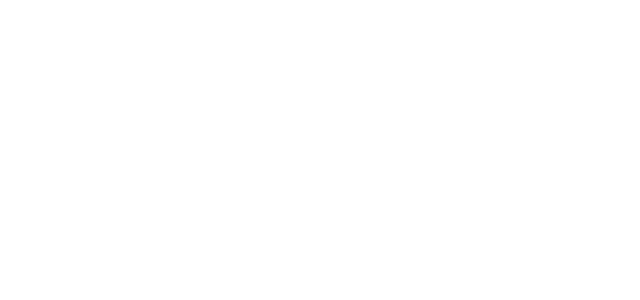
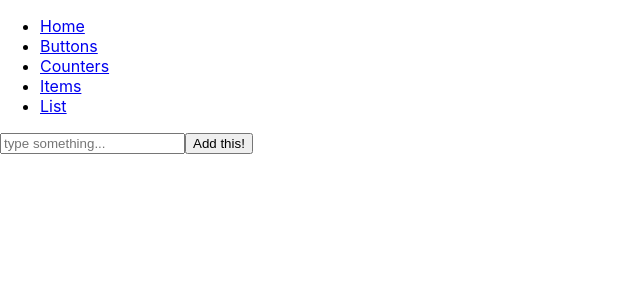
Before and after one commit to tjmlehtinen/kodarit_react_spring_2023, a React (Create React App) app: page /list in a window 1280 px wide. Before the commit this address had no page. Shown: the top 300 px of the page, without its empty margins (0-640 px from the left). Built offline with nearby package versions, Linux system fonts and the light colour scheme.

Commit message:
list aloitettu

```diff
--- a/src/App.js
+++ b/src/App.js
@@ -6,6 +6,7 @@
 import { Router } from "./pages/Router";
 import { Counters } from "./pages/Counters";
 import { Items } from "./pages/Items";
+import { List } from "./pages/List";
 
 function App() {
   return (
@@ -16,6 +17,7 @@
           <Route path="buttons" element={<Buttons />} />
           <Route path="counters" element={<Counters />} />
           <Route path="items" element={<Items />} />
+          <Route path="list" element={<List />} />
         </Route>
       </Routes>
     </BrowserRouter>
--- a/src/pages/Items.jsx
+++ b/src/pages/Items.jsx
@@ -7,13 +7,14 @@
         <div>
             {
                 items.map(
-                    ({img, title, description}) =>
+                    (props) =>
                     <Item
-                        img={img}
-                        title={title}
-                        description={description}
+                        key={props.id}
+                        img={props.img}
+                        title={props.title}
+                        description={props.description}
                     />
-)
+                )
             }
         </div>
     );
--- /dev/null
+++ b/src/pages/List.jsx
@@ -0,0 +1,17 @@
+import React from "react";
+import { useState } from "react";
+
+export const List = () => {
+    return (
+        <form>
+            <input
+                type="text"
+                placeholder="type something..."
+            />
+            <input
+                type="submit"
+                value="Add this!"
+            />
+        </form>
+    );
+}
--- a/src/pages/Router.jsx
+++ b/src/pages/Router.jsx
@@ -18,6 +18,9 @@
                     <li>
                         <Link to="/items">Items</Link>
                     </li>
+                    <li>
+                        <Link to="/list">List</Link>
+                    </li>
                 </ul>
             </div>
             <Outlet />
--- a/src/pages/itemDatabase.js
+++ b/src/pages/itemDatabase.js
@@ -1,7 +1,7 @@
 export const items = [
     {
         img: 'https://cdn.pixabay.com/photo/2021/09/26/20/49/world-6658881_960_720.jpg',
-        title: 'Item 1',
+        title: 'Muutin tätä täällä',
         description: 'Description here',
         id: 0,
     },
```
